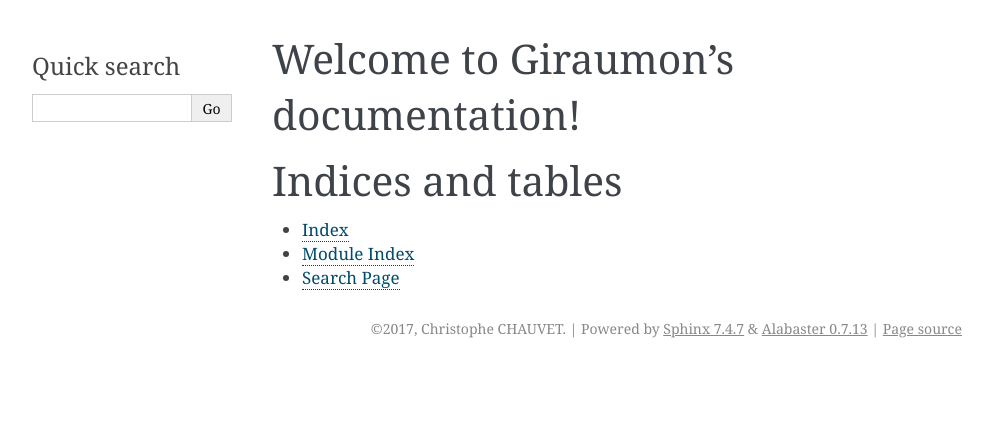
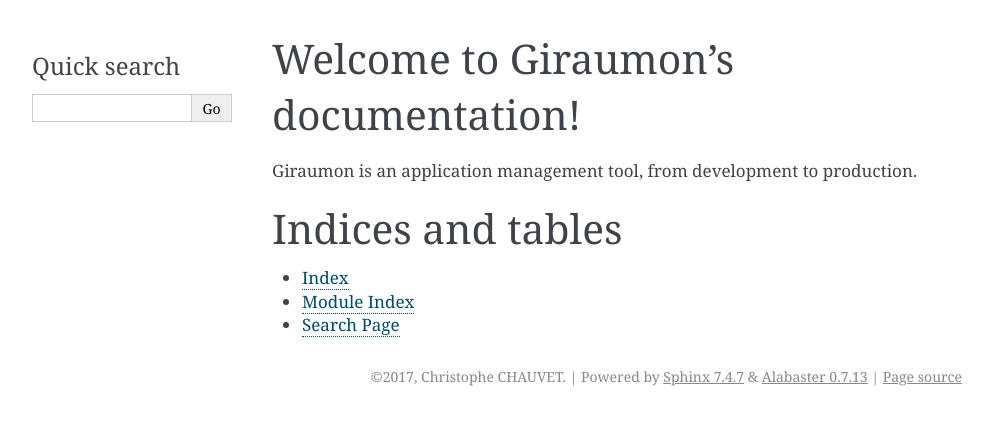
Before and after one commit to mgasystem/giraumon, a Sphinx documentation site: the page built from docs/source/index.rst, in a window 1280 px wide. Shown: the top 425 px of the page, without its empty margins (148-1140 px from the left). Built offline with Sphinx 7.4.7, drawn with Linux system fonts in a browser that asks for light colours.

Commit message:
Update index

```diff
--- a/docs/source/index.rst
+++ b/docs/source/index.rst
@@ -5,6 +5,8 @@
 
 Welcome to Giraumon's documentation!
 ====================================
+
+Giraumon is an application management tool, from development to production.
 
 .. toctree::
    :maxdepth: 2
```
